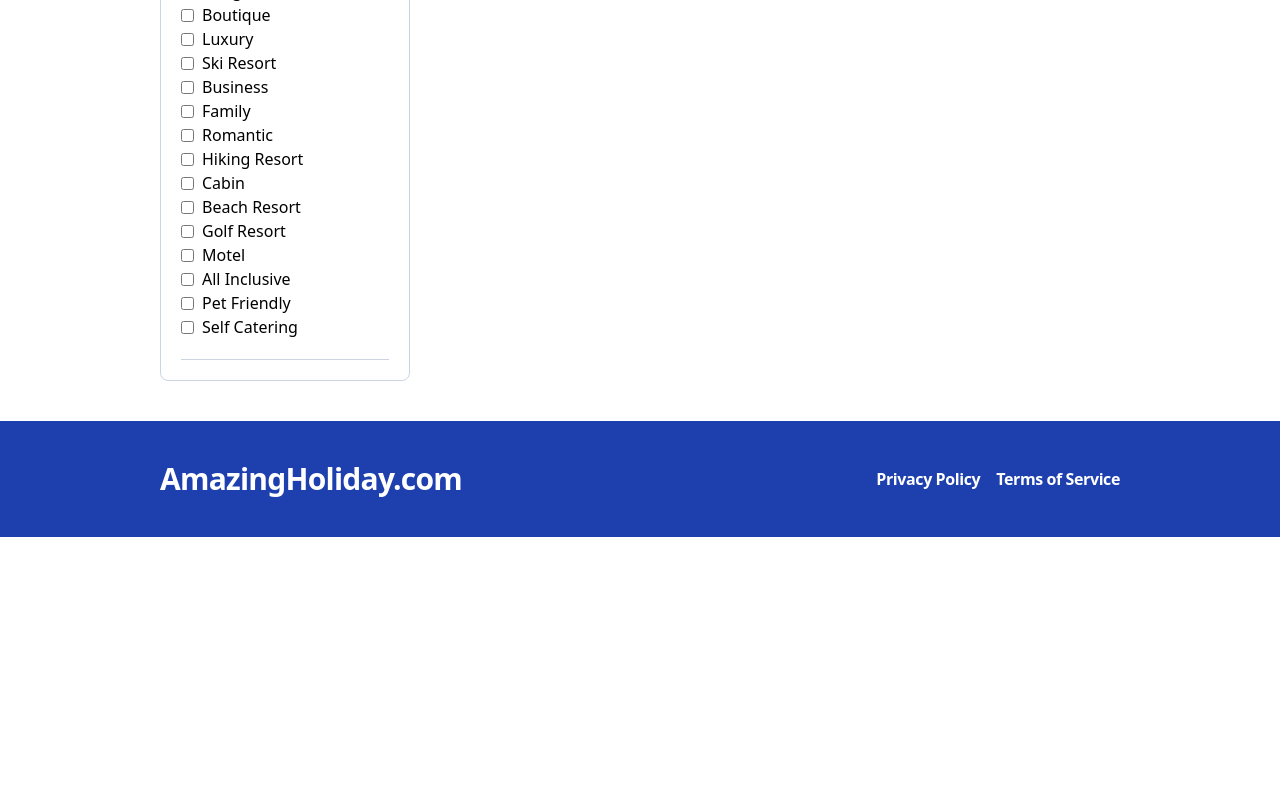
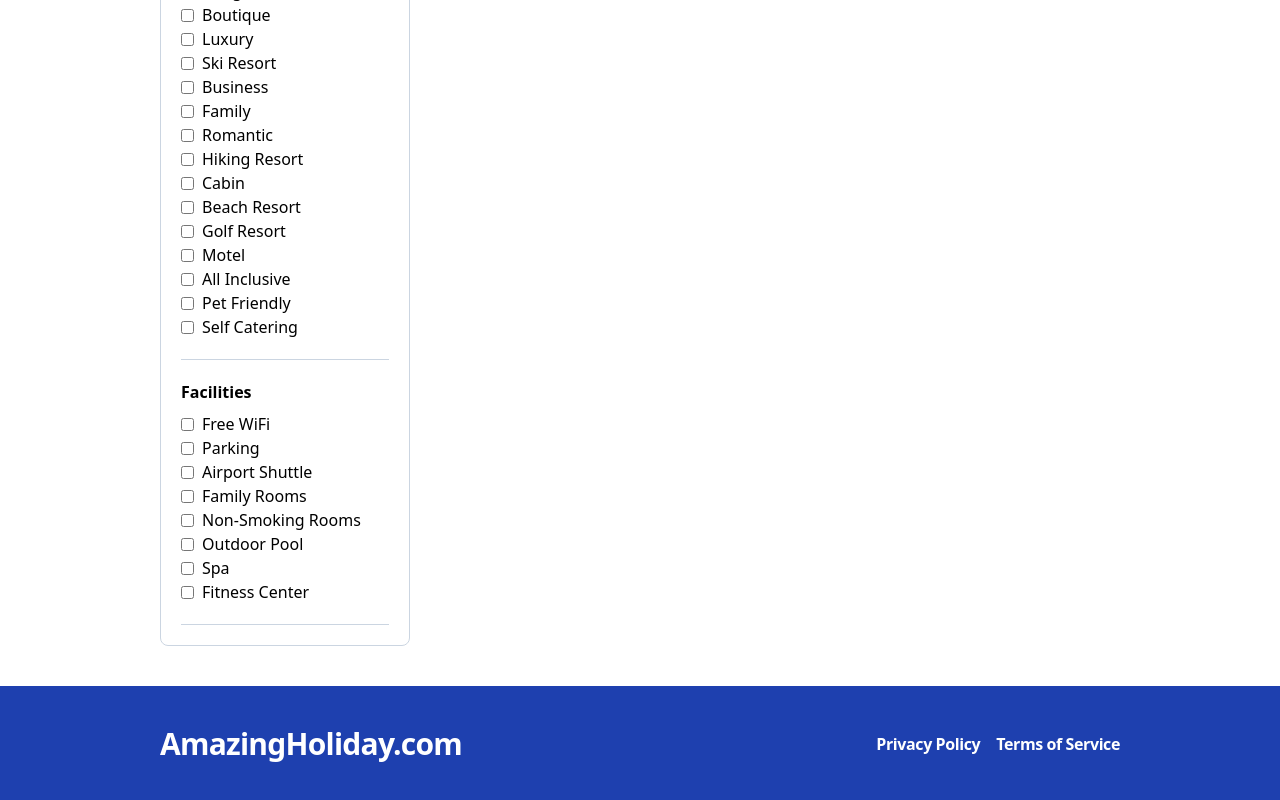
Before and after one commit to RamadanEmin/mern-booking-app, a React (Vite) app in the folder frontend/: page /search in a window 1280 px wide. Shown: the part 612-1412 px from the top of the page. Before the commit the page ends 1149 px from the top, so only its background shows below. Built offline with nearby package versions, Linux system fonts and the light colour scheme; no server answers.

Commit message:
Added Facilities Filter component

```diff
--- /dev/null
+++ b/frontend/src/components/FacilitiesFilter.tsx
@@ -0,0 +1,29 @@
+import React from 'react';
+import { hotelFacilities } from '../config/hotel-options-config';
+
+type Props = {
+    selectedFacilities: string[];
+    onChange: (event: React.ChangeEvent<HTMLInputElement>) => void;
+};
+
+const FacilitiesFilter = ({ selectedFacilities, onChange }: Props) => {
+    return (
+        <div className="border-b border-slate-300 pb-5">
+            <h4 className="text-md font-semibold mb-2">Facilities</h4>
+            {hotelFacilities.map((facility) => (
+                <label className="flex items-center space-x-2">
+                    <input
+                        type="checkbox"
+                        className="rounded"
+                        value={facility}
+                        checked={selectedFacilities.includes(facility)}
+                        onChange={onChange}
+                    />
+                    <span>{facility}</span>
+                </label>
+            ))}
+        </div>
+    );
+};
+
+export default FacilitiesFilter;
--- a/frontend/src/pages/Search.tsx
+++ b/frontend/src/pages/Search.tsx
@@ -1,10 +1,12 @@
 import React, { useState } from 'react';
 import StarRatingFilter from '../components/StarRatingFilter';
 import HotelTypesFilter from '../components/HotelTypesFilter';
+import FacilitiesFilter from '../components/FacilitiesFilter';
 
 const Search = () => {
     const [selectedStars, setSelectedStars] = useState<string[]>([]);
     const [selectedHotelTypes, setSelectedHotelTypes] = useState<string[]>([]);
+    const [selectedFacilities, setSelectedFacilities] = useState<string[]>([]);
 
     const handleStarsChange = (event: React.ChangeEvent<HTMLInputElement>) => {
         const startRating = event.target.value;
@@ -24,6 +26,15 @@ const Search = () => {
         );
     };
 
+    const handleFacilityChange = (event: React.ChangeEvent<HTMLInputElement>) => {
+        const facility = event.target.value;
+
+        setSelectedFacilities((prevFacilities) => event.target.checked
+            ? [...prevFacilities, facility]
+            : prevFacilities.filter((prevFacility) => prevFacility !== facility)
+        );
+    };
+
     return (
         <div className="grid grid-cols-1 lg:grid-cols-[250px_1fr] gap-5">
             <div className="rounded-lg border border-slate-300 p-5 h-fit sticky top-10">
@@ -33,6 +44,7 @@ const Search = () => {
                     </h3>
                     <StarRatingFilter selectedStar={selectedStars} onChange={handleStarsChange} />
                     <HotelTypesFilter selectedHotelTypes={selectedHotelTypes} onChange={handleHotelTypeChange} />
+                    <FacilitiesFilter selectedFacilities={selectedFacilities} onChange={handleFacilityChange} />
                 </div>
             </div>
 
```
